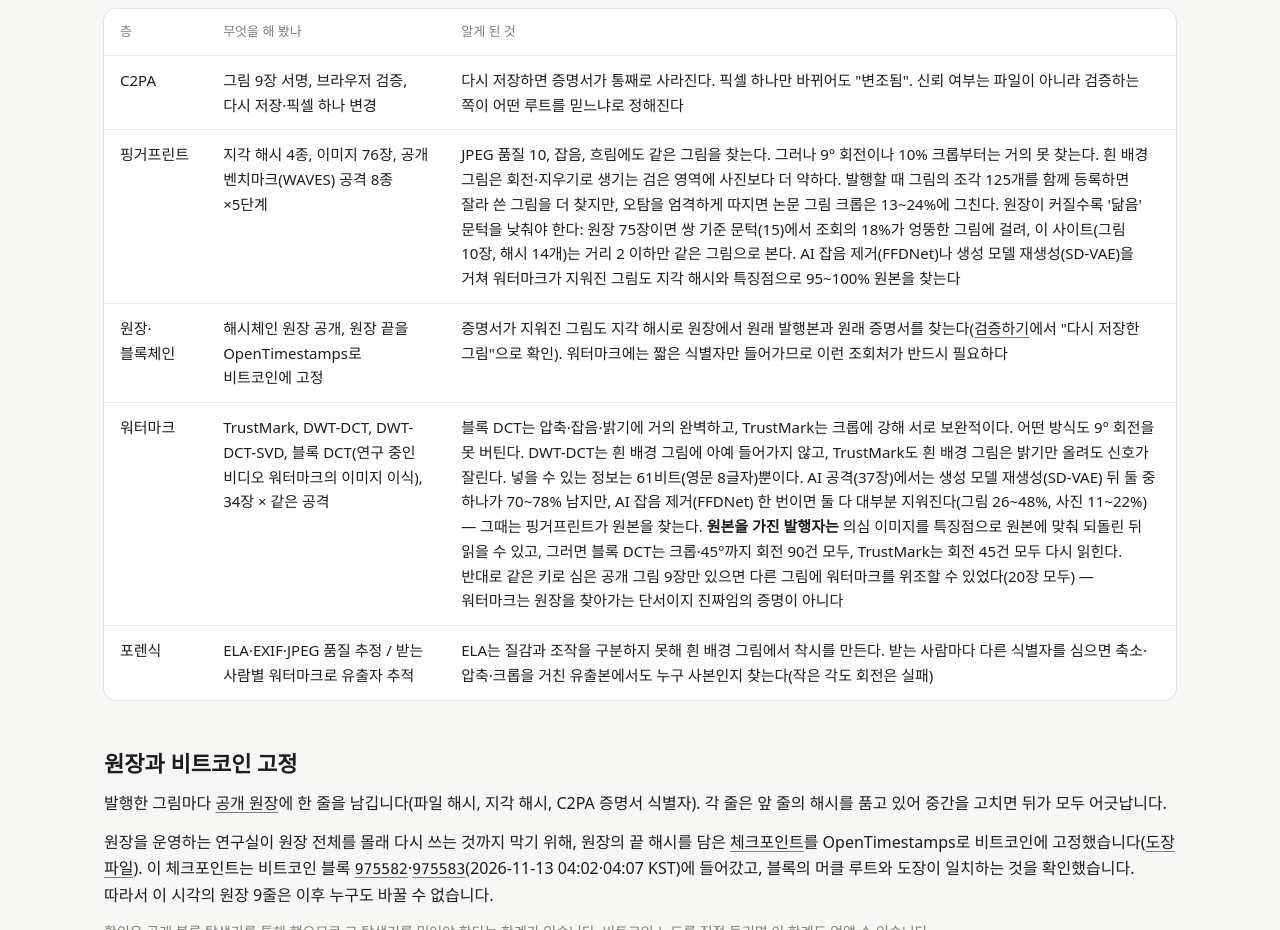
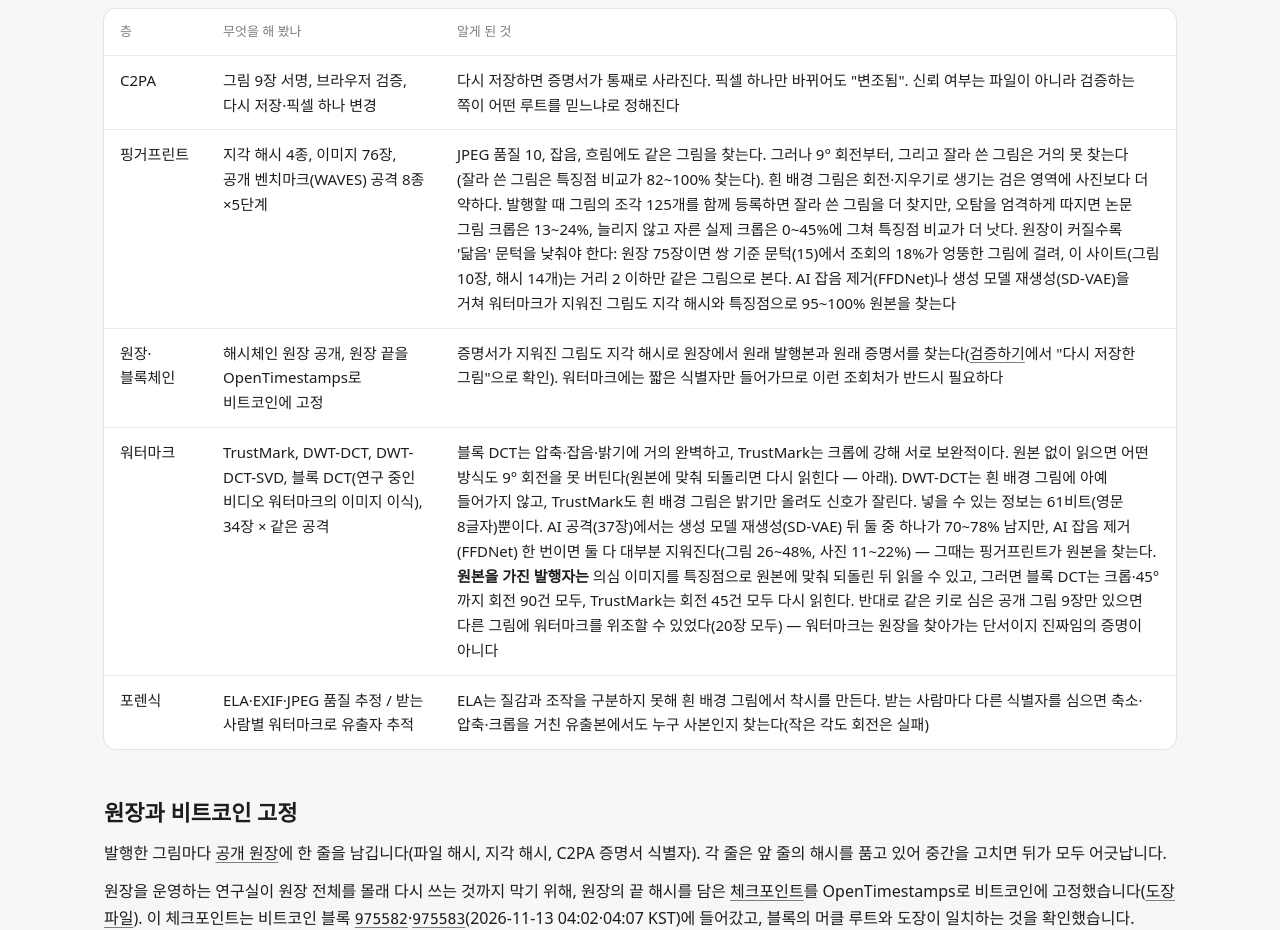
Before and after one commit to Selb1906/lab-provenance, a plain HTML site: page docs/provenance.html in a window 1280 px wide. Shown: the part 1842-2772 px from the top of the page. Drawn offline with Linux system fonts and the light colour scheme; a web font is replaced by a local one.

Commit message:
사이트·발표 요약·구상과 전개의 옛 수치·주장 정리(회전·crop·threshold·위조 대책)
Co-Authored-By: Claude Opus 5.5 <noreply@anthropic.com>
Claude-Session: https://claude.ai/code/session_01D9vmp99eFykzyJEnktPd5D

```diff
--- a/docs/provenance.html
+++ b/docs/provenance.html
@@ -64,9 +64,9 @@
     <thead><tr><th>층</th><th>무엇을 해 봤나</th><th>알게 된 것</th></tr></thead>
     <tbody>
       <tr><td>C2PA</td><td>그림 9장 서명, 브라우저 검증, 다시 저장·픽셀 하나 변경</td><td>다시 저장하면 증명서가 통째로 사라진다. 픽셀 하나만 바뀌어도 "변조됨". 신뢰 여부는 파일이 아니라 검증하는 쪽이 어떤 루트를 믿느냐로 정해진다</td></tr>
-      <tr><td>핑거프린트</td><td>지각 해시 4종, 이미지 76장, 공개 벤치마크(WAVES) 공격 8종×5단계</td><td>JPEG 품질 10, 잡음, 흐림에도 같은 그림을 찾는다. 그러나 9° 회전이나 10% 크롭부터는 거의 못 찾는다. 흰 배경 그림은 회전·지우기로 생기는 검은 영역에 사진보다 더 약하다. 발행할 때 그림의 조각 125개를 함께 등록하면 잘라 쓴 그림을 더 찾지만, 오탐을 엄격하게 따지면 논문 그림 크롭은 13~24%에 그친다. 원장이 커질수록 '닮음' 문턱을 낮춰야 한다: 원장 75장이면 쌍 기준 문턱(15)에서 조회의 18%가 엉뚱한 그림에 걸려, 이 사이트(그림 10장, 해시 14개)는 거리 2 이하만 같은 그림으로 본다. AI 잡음 제거(FFDNet)나 생성 모델 재생성(SD-VAE)을 거쳐 워터마크가 지워진 그림도 지각 해시와 특징점으로 95~100% 원본을 찾는다</td></tr>
+      <tr><td>핑거프린트</td><td>지각 해시 4종, 이미지 76장, 공개 벤치마크(WAVES) 공격 8종×5단계</td><td>JPEG 품질 10, 잡음, 흐림에도 같은 그림을 찾는다. 그러나 9° 회전부터, 그리고 잘라 쓴 그림은 거의 못 찾는다(잘라 쓴 그림은 특징점 비교가 82~100% 찾는다). 흰 배경 그림은 회전·지우기로 생기는 검은 영역에 사진보다 더 약하다. 발행할 때 그림의 조각 125개를 함께 등록하면 잘라 쓴 그림을 더 찾지만, 오탐을 엄격하게 따지면 논문 그림 크롭은 13~24%, 늘리지 않고 자른 실제 크롭은 0~45%에 그쳐 특징점 비교가 더 낫다. 원장이 커질수록 '닮음' 문턱을 낮춰야 한다: 원장 75장이면 쌍 기준 문턱(15)에서 조회의 18%가 엉뚱한 그림에 걸려, 이 사이트(그림 10장, 해시 14개)는 거리 2 이하만 같은 그림으로 본다. AI 잡음 제거(FFDNet)나 생성 모델 재생성(SD-VAE)을 거쳐 워터마크가 지워진 그림도 지각 해시와 특징점으로 95~100% 원본을 찾는다</td></tr>
       <tr><td>원장·블록체인</td><td>해시체인 원장 공개, 원장 끝을 OpenTimestamps로 비트코인에 고정</td><td>증명서가 지워진 그림도 지각 해시로 원장에서 원래 발행본과 원래 증명서를 찾는다(<a href="verify.html">검증하기</a>에서 "다시 저장한 그림"으로 확인). 워터마크에는 짧은 식별자만 들어가므로 이런 조회처가 반드시 필요하다</td></tr>
-      <tr><td>워터마크</td><td>TrustMark, DWT-DCT, DWT-DCT-SVD, 블록 DCT(연구 중인 비디오 워터마크의 이미지 이식), 34장 × 같은 공격</td><td>블록 DCT는 압축·잡음·밝기에 거의 완벽하고, TrustMark는 크롭에 강해 서로 보완적이다. 어떤 방식도 9° 회전을 못 버틴다. DWT-DCT는 흰 배경 그림에 아예 들어가지 않고, TrustMark도 흰 배경 그림은 밝기만 올려도 신호가 잘린다. 넣을 수 있는 정보는 61비트(영문 8글자)뿐이다. AI 공격(37장)에서는 생성 모델 재생성(SD-VAE) 뒤 둘 중 하나가 70~78% 남지만, AI 잡음 제거(FFDNet) 한 번이면 둘 다 대부분 지워진다(그림 26~48%, 사진 11~22%) — 그때는 핑거프린트가 원본을 찾는다. <strong>원본을 가진 발행자는</strong> 의심 이미지를 특징점으로 원본에 맞춰 되돌린 뒤 읽을 수 있고, 그러면 블록 DCT는 크롭·45°까지 회전 90건 모두, TrustMark는 회전 45건 모두 다시 읽힌다. 반대로 같은 키로 심은 공개 그림 9장만 있으면 다른 그림에 워터마크를 위조할 수 있었다(20장 모두) — 워터마크는 원장을 찾아가는 단서이지 진짜임의 증명이 아니다</td></tr>
+      <tr><td>워터마크</td><td>TrustMark, DWT-DCT, DWT-DCT-SVD, 블록 DCT(연구 중인 비디오 워터마크의 이미지 이식), 34장 × 같은 공격</td><td>블록 DCT는 압축·잡음·밝기에 거의 완벽하고, TrustMark는 크롭에 강해 서로 보완적이다. 원본 없이 읽으면 어떤 방식도 9° 회전을 못 버틴다(원본에 맞춰 되돌리면 다시 읽힌다 — 아래). DWT-DCT는 흰 배경 그림에 아예 들어가지 않고, TrustMark도 흰 배경 그림은 밝기만 올려도 신호가 잘린다. 넣을 수 있는 정보는 61비트(영문 8글자)뿐이다. AI 공격(37장)에서는 생성 모델 재생성(SD-VAE) 뒤 둘 중 하나가 70~78% 남지만, AI 잡음 제거(FFDNet) 한 번이면 둘 다 대부분 지워진다(그림 26~48%, 사진 11~22%) — 그때는 핑거프린트가 원본을 찾는다. <strong>원본을 가진 발행자는</strong> 의심 이미지를 특징점으로 원본에 맞춰 되돌린 뒤 읽을 수 있고, 그러면 블록 DCT는 크롭·45°까지 회전 90건 모두, TrustMark는 회전 45건 모두 다시 읽힌다. 반대로 같은 키로 심은 공개 그림 9장만 있으면 다른 그림에 워터마크를 위조할 수 있었다(20장 모두) — 워터마크는 원장을 찾아가는 단서이지 진짜임의 증명이 아니다</td></tr>
       <tr><td>포렌식</td><td>ELA·EXIF·JPEG 품질 추정 / 받는 사람별 워터마크로 유출자 추적</td><td>ELA는 질감과 조작을 구분하지 못해 흰 배경 그림에서 착시를 만든다. 받는 사람마다 다른 식별자를 심으면 축소·압축·크롭을 거친 유출본에서도 누구 사본인지 찾는다(작은 각도 회전은 실패)</td></tr>
     </tbody>
   </table>
```
Also changed, not shown: content/provenance.html (+2 -2 lines), 2 other files.
